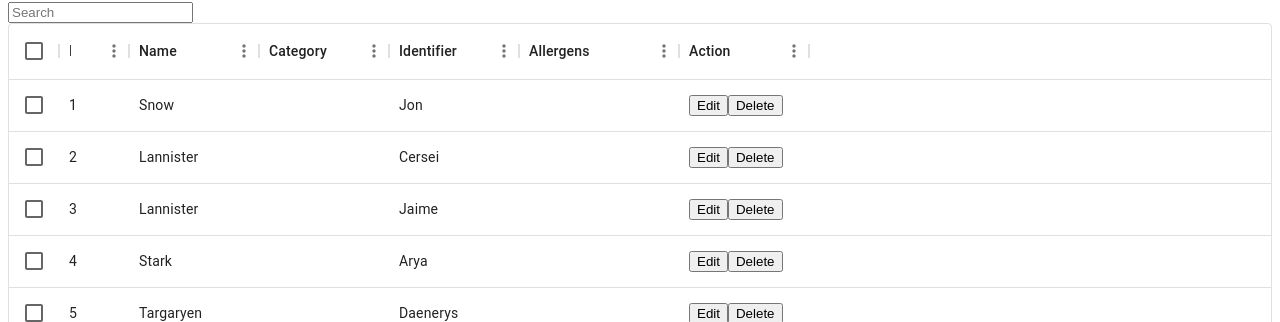
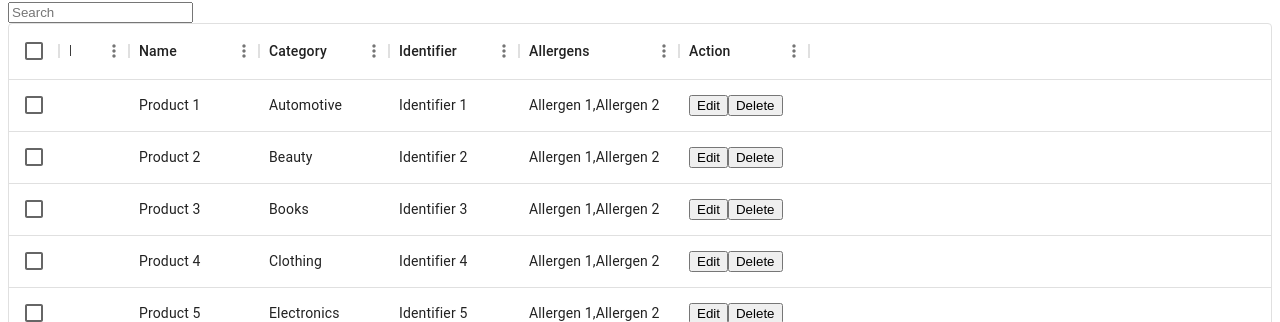
Before and after one commit to mattaiod/final-catchup-esgi, a React (Vite) app in the folder frontend/: page /products in a window 1280 px wide. Shown: the part 630-952 px from the top of the page. Built offline with nearby package versions, Linux system fonts and the light colour scheme.

Commit message:
Refactor Products component and update state types

```diff
--- a/frontend/src/pages/Products.tsx
+++ b/frontend/src/pages/Products.tsx
@@ -8,18 +8,22 @@ import Box from '@mui/material/Box';
 import Button from '@mui/material/Button';
 import Typography from '@mui/material/Typography';
 import TextField from '@mui/material/TextField';
+import { getProducts } from '@/controllers/product';
+import { ProductReply } from '../../../backend/src/api/product';
 
 export default function Products() {
-  const [products, setProducts] = useState([]) as any[];
+  const [products, setProducts] = useState([] as ProductReply[]);
   const [loading, setLoading] = useState(true);
-  const [editProduct, setEditProduct] = useState('') as any;
-  const [deleteProduct, setDeleteProduct] = useState('') as any;
+  const [editProduct, setEditProduct] = useState({} as ProductReply);
+  const [deleteProduct, setDeleteProduct] = useState({} as ProductReply);
 
   const [open, setOpen] = useState(false);
   const handleOpen = (event: React.MouseEvent<HTMLButtonElement>) => {
-    console.log(event.currentTarget.dataset.id);
     const productId = event.currentTarget.dataset.id;
-    const product = products.find((product) => product.id == productId);
+    const product = products.find((product) => product._id.toString() == productId);
+    if (!product) {
+      return;
+    }
     setEditProduct(product);
     setOpen(true);
   };
@@ -68,29 +72,56 @@ export default function Products() {
     },
   ];
 
-  if (products.length == 0) {
+  if (products.length === 0) {
     setProducts([
-      { id: 1, name: 'Snow', identifier: 'Jon', age: 35 },
-      { id: 2, name: 'Lannister', identifier: 'Cersei', age: 42 },
-      { id: 3, name: 'Lannister', identifier: 'Jaime', age: 45 },
-      { id: 4, name: 'Stark', identifier: 'Arya', age: 16 },
-      { id: 5, name: 'Targaryen', identifier: 'Daenerys', age: null },
-      { id: 6, name: 'Melisandre', identifier: null, age: 150 },
-      { id: 7, name: 'Clifford', identifier: 'Ferrara', age: 44 },
-      { id: 8, name: 'Frances', identifier: 'Rossini', age: 36 },
-      { id: 9, name: 'Roxie', identifier: 'Harvey', age: 65 },
+      {
+        _id: 1,
+        name: 'Product 1',
+        category: 'Automotive',
+        identifier: 'Identifier 1',
+        allergens: ['Allergen 1', 'Allergen 2'],
+      },
+      {
+        _id: 2,
+        name: 'Product 2',
+        category: 'Beauty',
+        identifier: 'Identifier 2',
+        allergens: ['Allergen 1', 'Allergen 2'],
+      },
+      {
+        _id: 3,
+        name: 'Product 3',
+        category: 'Books',
+        identifier: 'Identifier 3',
+        allergens: ['Allergen 1', 'Allergen 2'],
+      },
+      {
+        _id: 4,
+        name: 'Product 4',
+        category: 'Clothing',
+        identifier: 'Identifier 4',
+        allergens: ['Allergen 1', 'Allergen 2'],
+      },
+      {
+        _id: 5,
+        name: 'Product 5',
+        category: 'Electronics',
+        identifier: 'Identifier 5',
+        allergens: ['Allergen 1', 'Allergen 2'],
+      },
     ]);
+
     setLoading(false);
   }
 
-  /*InstanceAxios.get('/api/products')
+  /*getProducts()
     .then((response) => {
-      if (response.status === 200) {
-        setProducts(response.data);
-      }
+      console.log(response);
+      //setProducts(response);
+      setLoading(false);
     })
     .catch((error) => {
-      console.log(error);
+      console.error(error);
     })
     .finally(() => {
       setLoading(false);
@@ -129,6 +160,7 @@ export default function Products() {
                   paginationModel: { page: 0, pageSize: 5 },
                 },
               }}
+              getRowId={(row) => row._id.toString()}
               pageSizeOptions={[5, 10]}
               checkboxSelection
             />
@@ -140,7 +172,7 @@ export default function Products() {
             aria-describedby="modal-modal-description"
           >
             <Box sx={style}>
-              <TextField id="name" label="Name" value={editProduct.id} variant="outlined" />
+              <TextField id="name" label="Name" value={editProduct.name} variant="outlined" />
               <TextField id="category" label="Category" value={editProduct.category} variant="outlined" />
               <TextField id="identifier" label="Identifier" value={editProduct.identifier} variant="outlined" />
               <TextField id="allergens" label="Allergens" value={editProduct.allergens} variant="outlined" />
```
